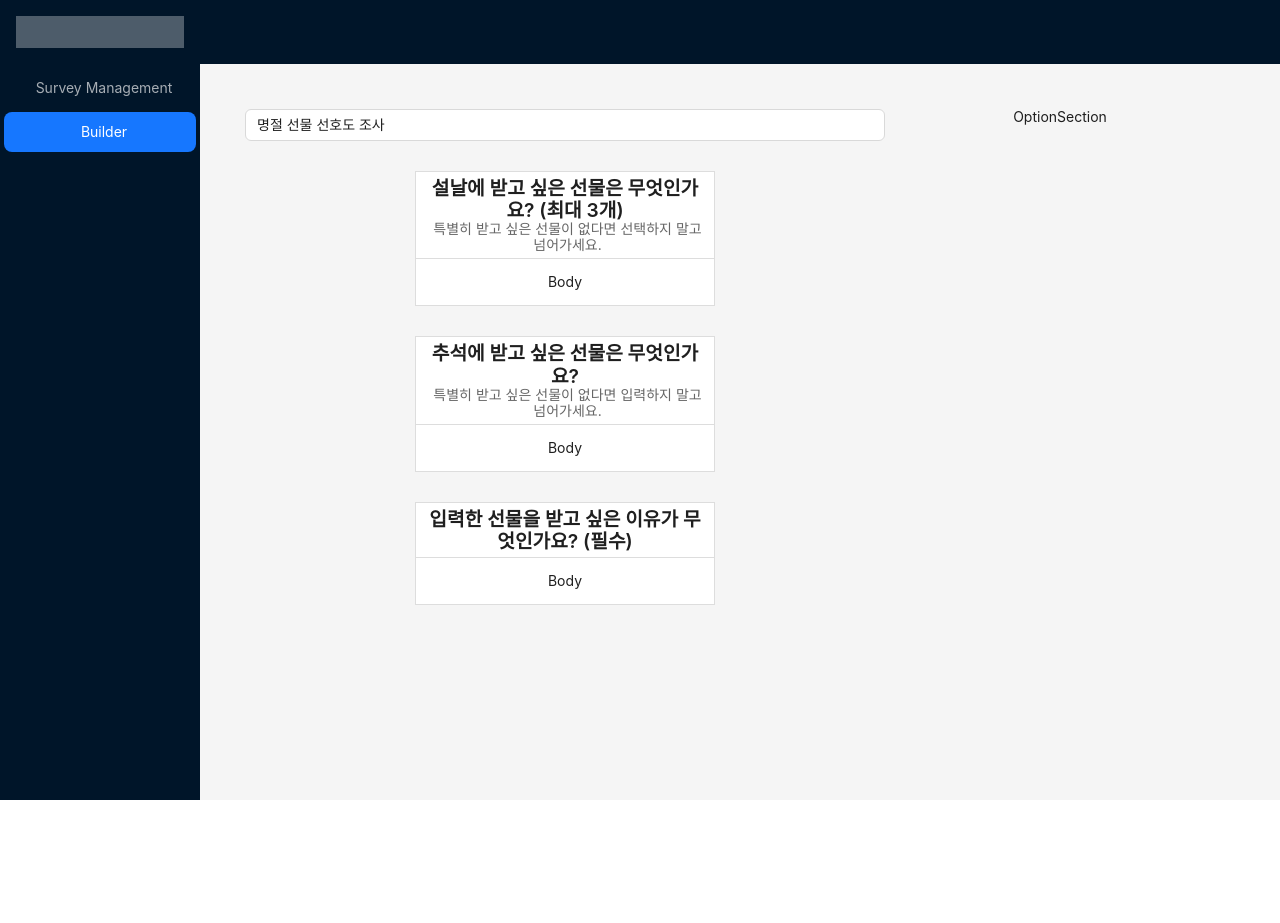
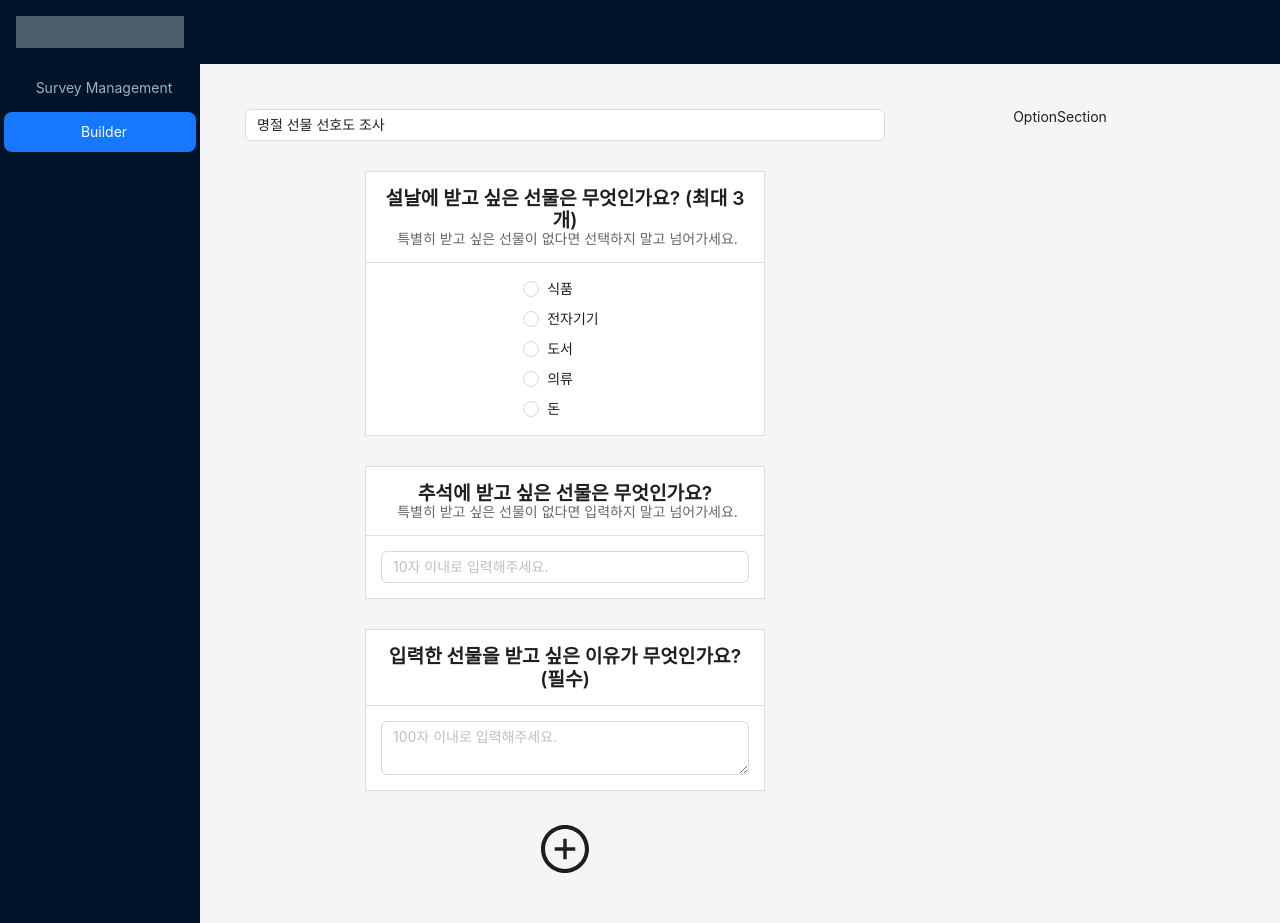
Before and after one commit to albertshin5172/React_Lecture_From_Inflearn, a React (Create React App) app in the folder survey-pie-admin/: page /builder/1 in a window 1280 px wide. Before the commit the page ends 800 px from the top, so only its background shows below. Built offline with nearby package versions, Linux system fonts and the light colour scheme.

Commit message:
feat : toy project2 - survey-pie (Section 17 / 17-2. Implementing question addition and deletion functions)

```diff
--- a/survey-pie-admin/package.json
+++ b/survey-pie-admin/package.json
@@ -3,12 +3,15 @@
   "version": "0.1.0",
   "private": true,
   "dependencies": {
+    "@ant-design/icons": "^6.0.0",
+    "@ant-design/v5-patch-for-react-19": "^1.0.3",
     "@testing-library/dom": "^10.4.1",
     "@testing-library/jest-dom": "^6.8.0",
     "@testing-library/react": "^16.3.0",
     "@testing-library/user-event": "^13.5.0",
     "antd": "^5.27.1",
     "axios": "^1.11.0",
+    "immer": "^10.1.1",
     "react": "^19.1.1",
     "react-dom": "^19.1.1",
     "react-router-dom": "^7.8.2",
--- /dev/null
+++ b/survey-pie-admin/src/components/AddButton/index.js
@@ -0,0 +1,28 @@
+import { PlusCircleOutlined } from "@ant-design/icons";
+import styled from "styled-components";
+import "@ant-design/v5-patch-for-react-19";
+
+function AddButton({ onClick }) {
+  return (
+    <AddButtonWrapper>
+      <IconButton onClick={onClick}>
+        <PlusCircleOutlined />
+      </IconButton>
+    </AddButtonWrapper>
+  );
+}
+
+const AddButtonWrapper = styled.div`
+  font-size: 2.5rem;
+  text-align: center;
+`;
+
+const IconButton = styled.button`
+  background: none;
+  border: none;
+  outline: none;
+  font-size: 3rem;
+  cursor: pointer;
+`;
+
+export default AddButton;
--- /dev/null
+++ b/survey-pie-admin/src/components/Body/index.js
@@ -0,0 +1,18 @@
+import SelectInput from "../SelectInput";
+import TextAreaInput from "../TextAreaInput";
+import TextInput from "../TextInput";
+
+function Body({ type, options }) {
+  let Component;
+
+  if (type === "text") {
+    Component = TextInput;
+  } else if (type === "textarea") {
+    Component = TextAreaInput;
+  } else if (type === "select") {
+    Component = SelectInput;
+  }
+  return <Component options={options} />;
+}
+
+export default Body;
--- a/survey-pie-admin/src/components/Card/index.js
+++ b/survey-pie-admin/src/components/Card/index.js
@@ -1,6 +1,15 @@
+import { DeleteOutlined, DownOutlined, UpOutlined } from "@ant-design/icons";
+import { Button } from "antd";
 import styled from "styled-components";
 
-function Card({ title, desc, children }) {
+function Card({
+  title,
+  desc,
+  children,
+  onUpButtonClick,
+  onDownButtonClick,
+  onDeleteButtonClick,
+}) {
   return (
     <CardWrapper>
       <Head>
@@ -8,20 +17,55 @@
         <Desc>{desc}</Desc>
       </Head>
       <Body>{children}</Body>
+
+      <ButtonGroupWrapper>
+        <ButtonGroup>
+          <Button type="text" onClick={onUpButtonClick} icon={<UpOutlined />} />
+          <Button
+            type="text"
+            onClick={onDeleteButtonClick}
+            icon={<DeleteOutlined />}
+          />
+          <Button
+            type="text"
+            onClick={onDownButtonClick}
+            icon={<DownOutlined />}
+          />
+        </ButtonGroup>
+      </ButtonGroupWrapper>
     </CardWrapper>
   );
 }
 
+const ButtonGroupWrapper = styled.div`
+  position: absolute;
+  left: calc(100%);
+  top: 0;
+  display: none;
+`;
+
+const ButtonGroup = styled.div`
+  margin-left: 10px;
+  background: #ffffff;
+  border: 1px solid #dddddd;
+  border-radius: 5px;
+`;
+
 const CardWrapper = styled.div`
   border: 1px solid #dddddd;
-  width: 300px;
+  width: 400px;
   margin: 30px auto;
   background: #ffffff;
+  position: relative;
+
+  &:hover ${ButtonGroupWrapper} {
+    display: block;
+  }
 `;
 
 const Head = styled.div`
   border-bottom: 1px solid #dddddd;
-  padding: 5px;
+  padding: 15px;
 `;
 
 const Title = styled.div`
--- a/survey-pie-admin/src/components/OptionSection/index.js
+++ b/survey-pie-admin/src/components/OptionSection/index.js
@@ -1,5 +1,5 @@
 function OptionSection() {
-  return <>OptionSection</>;
+  return <div>OptionSection</div>;
 }
 
 export default OptionSection;
--- a/survey-pie-admin/src/components/PreviewSeciton/index.js
+++ b/survey-pie-admin/src/components/PreviewSeciton/index.js
@@ -1,14 +1,30 @@
+import AddButton from "../AddButton";
+import Body from "../Body";
 import Card from "../Card";
 
-function PreviewSection({ questions }) {
+function PreviewSection({
+  questions,
+  addQuestion,
+  moveUpQuestion,
+  moveDownQuestion,
+  deleteQuestion,
+}) {
   return (
-    <>
+    <div>
       {questions.map((question, index) => (
-        <Card key={index} title={question.title} desc={question.desc}>
-          Body
+        <Card
+          key={index}
+          title={question.title}
+          desc={question.desc}
+          onUpButtonClick={() => moveUpQuestion(index)}
+          onDownButtonClick={() => moveDownQuestion(index)}
+          onDeleteButtonClick={() => deleteQuestion(index)}
+        >
+          <Body type={question.type} options={question.options} />
         </Card>
       ))}
-    </>
+      <AddButton onClick={addQuestion}></AddButton>
+    </div>
   );
 }
 
--- /dev/null
+++ b/survey-pie-admin/src/components/SelectInput/index.js
@@ -0,0 +1,13 @@
+import { Radio, Space } from "antd";
+
+function SelectInput({ options }) {
+  return (
+    <Space direction="vertical" align="start">
+      {options.items.map((item, index) => (
+        <Radio key={index}>{item}</Radio>
+      ))}
+    </Space>
+  );
+}
+
+export default SelectInput;
--- /dev/null
+++ b/survey-pie-admin/src/components/TextAreaInput/index.js
@@ -0,0 +1,7 @@
+import TextArea from "antd/es/input/TextArea";
+
+function TextInput({ options }) {
+  return <TextArea placeholder={options.placeholder} maxLength={options.max} />;
+}
+
+export default TextInput;
--- /dev/null
+++ b/survey-pie-admin/src/components/TextInput/index.js
@@ -0,0 +1,11 @@
+import Input from "antd/es/input/Input";
+
+function TextAreaInput({ options }) {
+  return (
+    <>
+      <Input placeholder={options.placeholder} maxLength={options.max} />
+    </>
+  );
+}
+
+export default TextAreaInput;
--- a/survey-pie-admin/src/pages/BuilderPage.js
+++ b/survey-pie-admin/src/pages/BuilderPage.js
@@ -3,6 +3,7 @@
 import PreviewSection from "../components/PreviewSeciton";
 import MainLayout from "../layouts/MainLayout";
 import { Col, Input, Row } from "antd";
+import { produce } from "immer";
 
 function BuilderPage() {
   const [data, setData] = useState({
@@ -51,10 +52,89 @@
             placeholder="Please enter a survey title."
             value={data.title}
             onChange={(e) => {
-              setData((state) => ({ ...state, title: e.target.value }));
+              //const newData = produce(data, (draft) => {
+              //  draft.title = e.target.value;
+              //});
+
+              //setData((state) => ({ ...state, title: e.target.value }));
+              //setData(newData);
+
+              setData(
+                produce(data, (draft) => {
+                  draft.title = e.target.value;
+                })
+              );
             }}
           />
-          <PreviewSection questions={data.questions} />
+          <PreviewSection
+            questions={data.questions}
+            addQuestion={() => {
+              // setData((state) => ({
+              //   ...state,
+              //   questions: [
+              //     ...state.questions,
+              //     {
+              //       title: "Untitled",
+              //       desc: "",
+              //       type: "text",
+              //       required: false,
+              //       options: {
+              //         max: 20,
+              //         placeholder: "",
+              //       },
+              //     },
+              //   ],
+              // }));
+
+              setData(
+                produce((draft) => {
+                  draft.questions.push({
+                    title: "Untitled",
+                    desc: "",
+                    type: "text",
+                    required: false,
+                    options: {
+                      max: 20,
+                      placeholder: "",
+                    },
+                  });
+                })
+              );
+            }}
+            moveUpQuestion={(index) => {
+              if (index === 0) {
+                return;
+              }
+
+              setData(
+                produce((draft) => {
+                  const tmep = draft.questions[index];
+                  draft.questions[index] = draft.questions[index - 1];
+                  draft.questions[index - 1] = tmep;
+                })
+              );
+            }}
+            moveDownQuestion={(index) => {
+              if (index === data.questions.length - 1) {
+                return;
+              }
+
+              setData(
+                produce((draft) => {
+                  const tmep = draft.questions[index];
+                  draft.questions[index] = draft.questions[index + 1];
+                  draft.questions[index + 1] = tmep;
+                })
+              );
+            }}
+            deleteQuestion={(index) =>
+              setData(
+                produce((draft) => {
+                  draft.questions.splice(index, 1);
+                })
+              )
+            }
+          />
         </Col>
         <Col flex="350px">
           <OptionSection />
```
Also changed, not shown: 1 other file (tests, documents, lock files or other folders).
